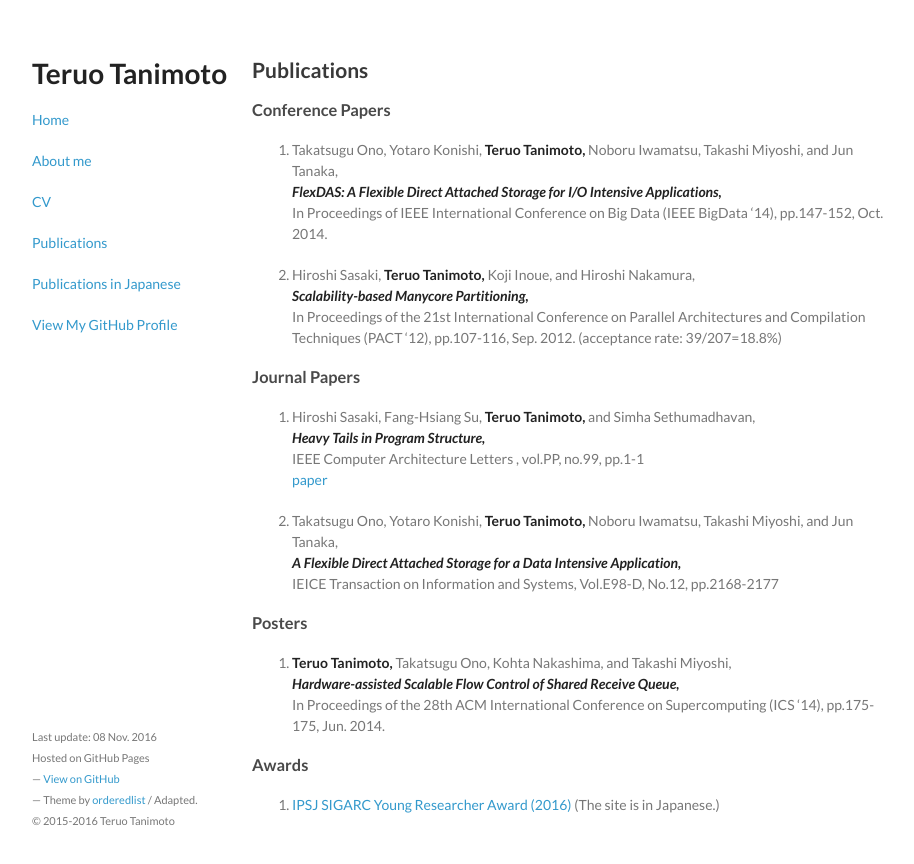
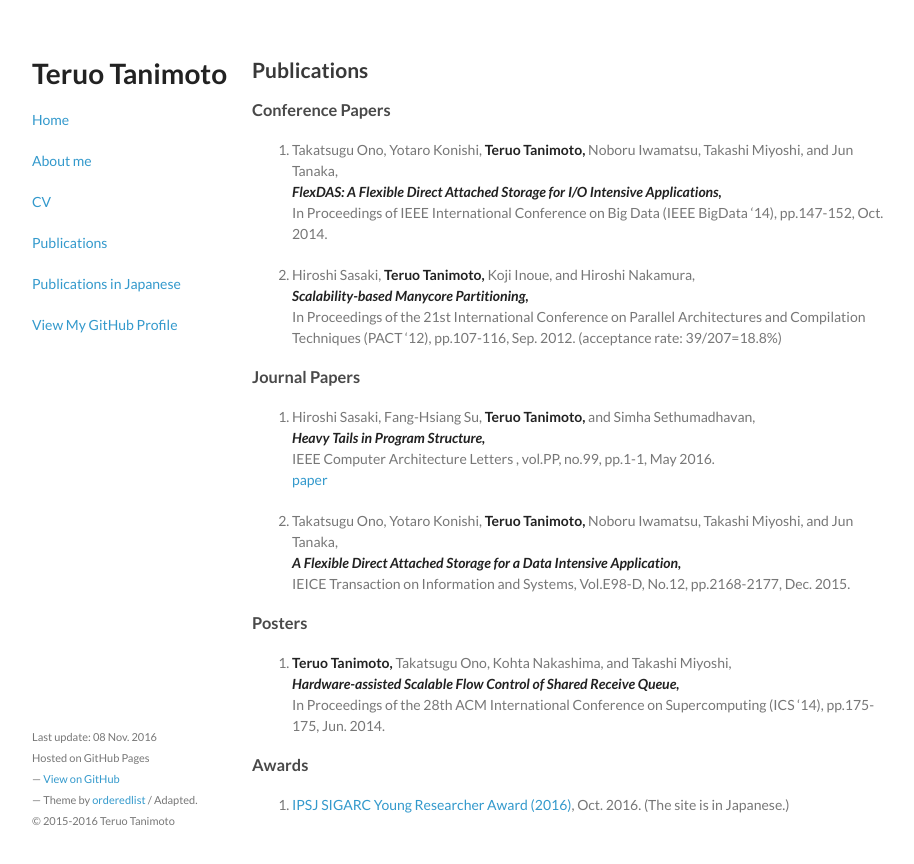
Before and after one commit to teruo41/teruo41.github.io, a Jekyll site: the page built from pubse.md, in a window 1280 px wide. Shown: the top 864 px of the page, without its empty margins (178-1092 px from the left). Built offline with Jekyll 4.4.1, drawn with Linux system fonts in a browser that asks for light colours.

Commit message:
Added publication date

```diff
--- a/pubse.md
+++ b/pubse.md
@@ -25,13 +25,13 @@ title: Publications
 
 1. Hiroshi Sasaki, Fang-Hsiang Su, __Teruo Tanimoto,__ and Simha Sethumadhavan,
    ***Heavy Tails in Program Structure,***
-   IEEE Computer Architecture Letters , vol.PP, no.99, pp.1-1
+   IEEE Computer Architecture Letters , vol.PP, no.99, pp.1-1, May 2016.
    [paper](https://sites.google.com/site/hrshssk/ht-cal-preprint.pdf?attredirects=0)
 
 
 2. Takatsugu Ono, Yotaro Konishi, __Teruo Tanimoto,__ Noboru Iwamatsu, Takashi Miyoshi, and Jun Tanaka,
    ***A Flexible Direct Attached Storage for a Data Intensive Application,***
-   IEICE Transaction on Information and Systems, Vol.E98-D, No.12, pp.2168-2177
+   IEICE Transaction on Information and Systems, Vol.E98-D, No.12, pp.2168-2177, Dec. 2015.
 
 
 ### Posters
@@ -42,4 +42,4 @@ title: Publications
 
 ### Awards
 
-1. [IPSJ SIGARC Young Researcher Award (2016)](https://www.ipsj.or.jp/award/arc-award1.html) (The site is in Japanese.)
+1. [IPSJ SIGARC Young Researcher Award (2016)](https://www.ipsj.or.jp/award/arc-award1.html), Oct. 2016. (The site is in Japanese.)
```
